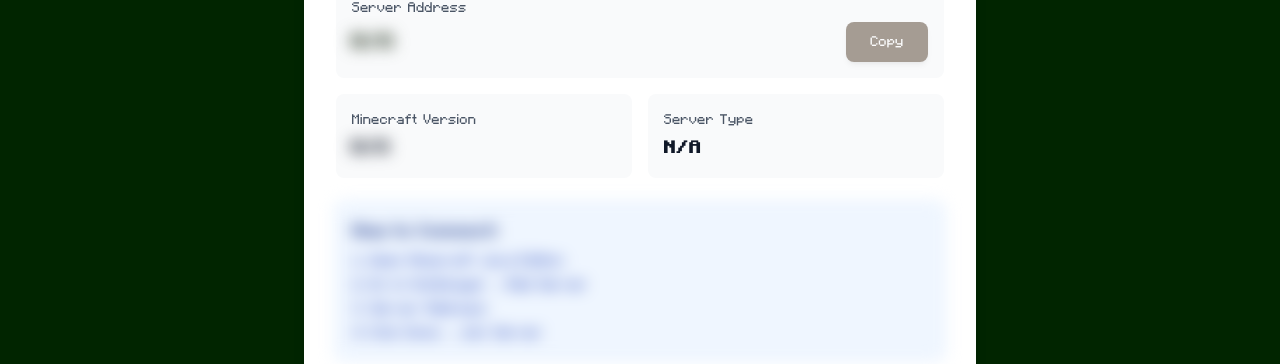
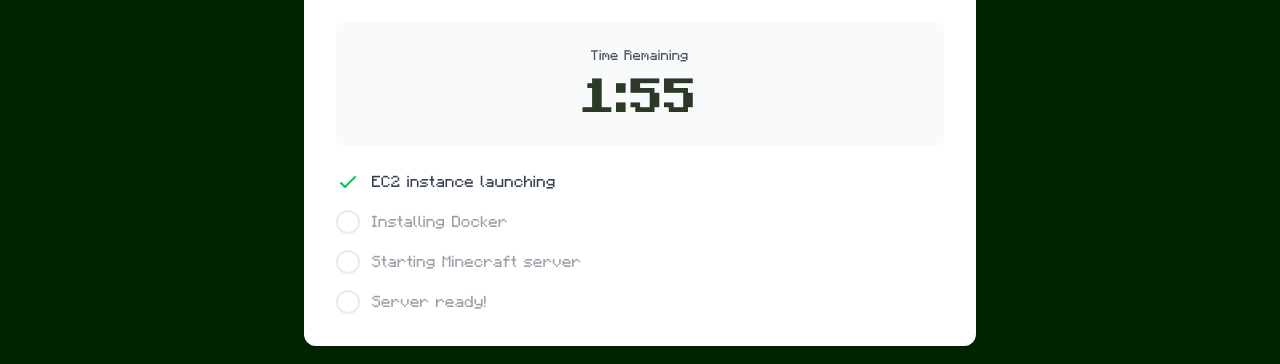
Before and after one commit to diego4lbarracin/The_Minecraft_Server_Generator, a React (Vite) app in the folder frontend/: page /server-status in a window 1280 px wide. Shown: the part 326-690 px from the top of the page. Built offline with nearby package versions, Linux system fonts and the light colour scheme; no server answers; the HTML template or start-up script is replaced by a standard one.

Commit message:
Feature: Checking duplicate emails and hiding temporaly some information.

```diff
--- a/frontend/src/pages/DashboardPage.jsx
+++ b/frontend/src/pages/DashboardPage.jsx
@@ -372,6 +372,7 @@
           </div>
 
           {/* Server Status Card */}
+          {/* Stats cards (Active Servers / Total Players / Uptime) — commented out until real data is available
           <div className="grid grid-cols-1 md:grid-cols-3 gap-6 mb-8">
             <div className="card text-center">
               <div className="text-minecraft-green mb-2">
@@ -433,6 +434,7 @@
               <p className="text-gray-600 text-sm">Uptime</p>
             </div>
           </div>
+          */}
 
           {/* Action Card */}
           <div className="card">
--- a/frontend/src/pages/ServerStatusPage.jsx
+++ b/frontend/src/pages/ServerStatusPage.jsx
@@ -9,7 +9,7 @@
   const [searchParams] = useSearchParams();
   const navigate = useNavigate();
   const { getAuthToken } = useAuth();
-  const [timeRemaining, setTimeRemaining] = useState(5); // 5 seconds
+  const [timeRemaining, setTimeRemaining] = useState(120); // 2 minutes
   const [showIP, setShowIP] = useState(false);
   const [serverData, setServerData] = useState(null);
   const [isActive, setIsActive] = useState(false);
--- a/frontend/src/pages/SignUpPage.jsx
+++ b/frontend/src/pages/SignUpPage.jsx
@@ -45,6 +45,11 @@
 
         if (error) {
           setError(error.message);
+        } else if (data.user?.identities?.length === 0) {
+          // Supabase returns an empty identities array when the email is already registered
+          setError(
+            "An account with this email already exists. Please log in instead.",
+          );
         } else {
           setAlertMessage(
             "Account created successfully! Your account is pending approval. You will receive an email notification once approved.",
```
